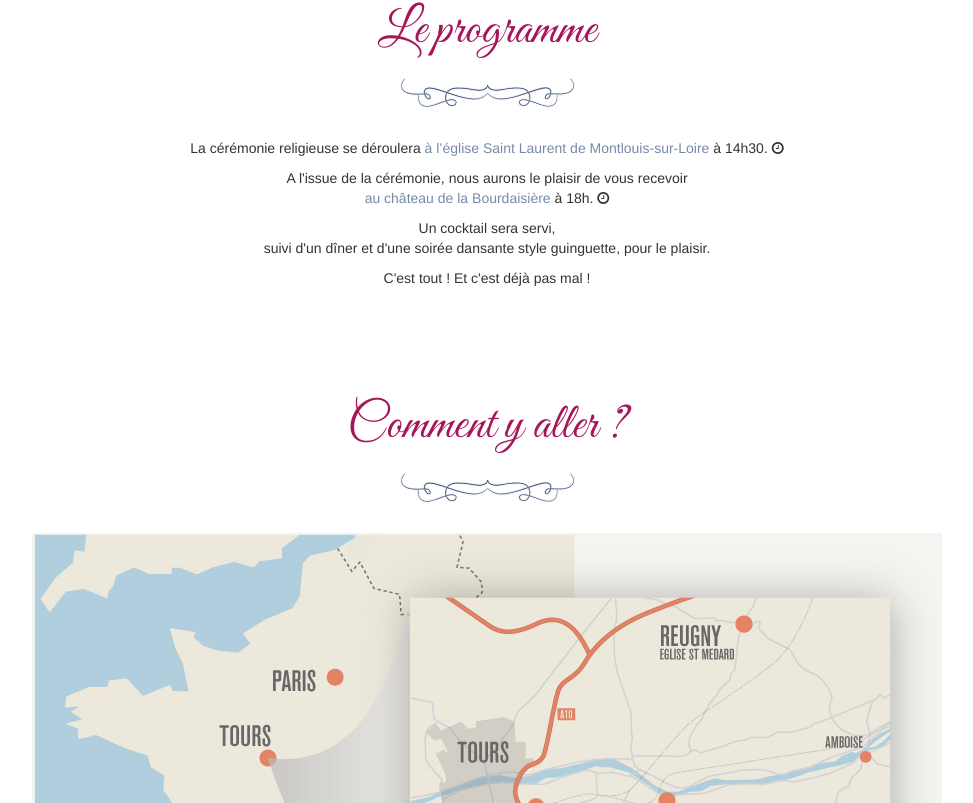
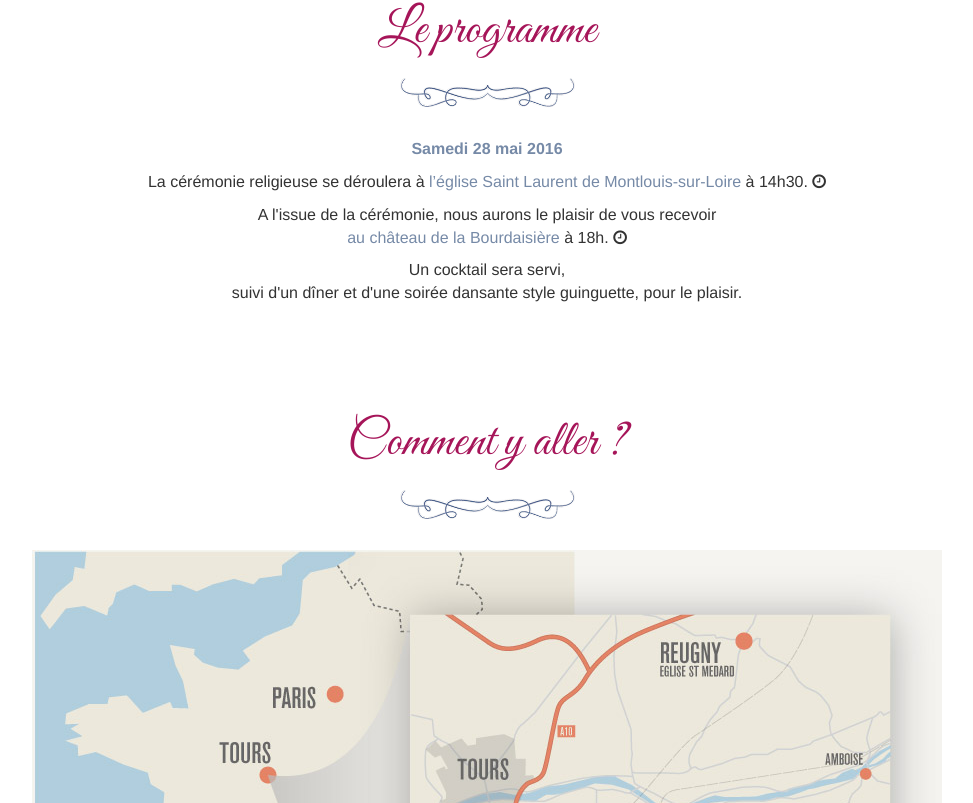
Before and after one commit to juuuuuu/wedding, a website: page index.html in a window 1280 px wide. Shown: the part 897-1700 px from the top of the page, without its empty margins (153-1126 px from the left). Drawn offline with Linux system fonts and the light colour scheme.

Commit message:
[Front] Updated font size and added celebration date

```diff
--- a/index.html
+++ b/index.html
@@ -83,10 +83,10 @@
                 <div class="col-lg-12">
                     <h1>Le programme</h1>
                     <div><img src="dist/images/picto/large.png" class="image-separator" alt="" /></div>
-                    <p>La cérémonie religieuse se déroulera <span class="wedding-light">à l’église Saint Laurent de Montlouis-sur-Loire</span> à 14h30. <i class="fa fa-clock-o"></i></span></p>
+                    <p><strong class="wedding-light">Samedi 28 mai 2016</strong></p>
+                    <p>La cérémonie religieuse se déroulera à <span class="wedding-light">l’église Saint Laurent de Montlouis-sur-Loire</span> à 14h30. <i class="fa fa-clock-o"></i></span></p>
                     <p>A l'issue de la cérémonie, nous aurons le plaisir de vous recevoir  <br> <span class="wedding-light">au château de la Bourdaisière</span> à 18h.  <i class="fa fa-clock-o"></i></span></p>
                     <p>Un cocktail sera servi,<br> suivi d'un dîner et d'une soirée dansante style guinguette, pour le plaisir.</p>
-                    <p>C'est tout ! Et c'est déjà pas mal !</p>
                 </div>
             </div>
         </div>
--- a/src/stylus/main.styl
+++ b/src/stylus/main.styl
@@ -1,6 +1,9 @@
 @import colors
 @import fonts
 @import blocks
+
+body
+    font-size 16px
 
 img.header
     width 100%
```
Also changed, not shown: dist/all.min.css.
